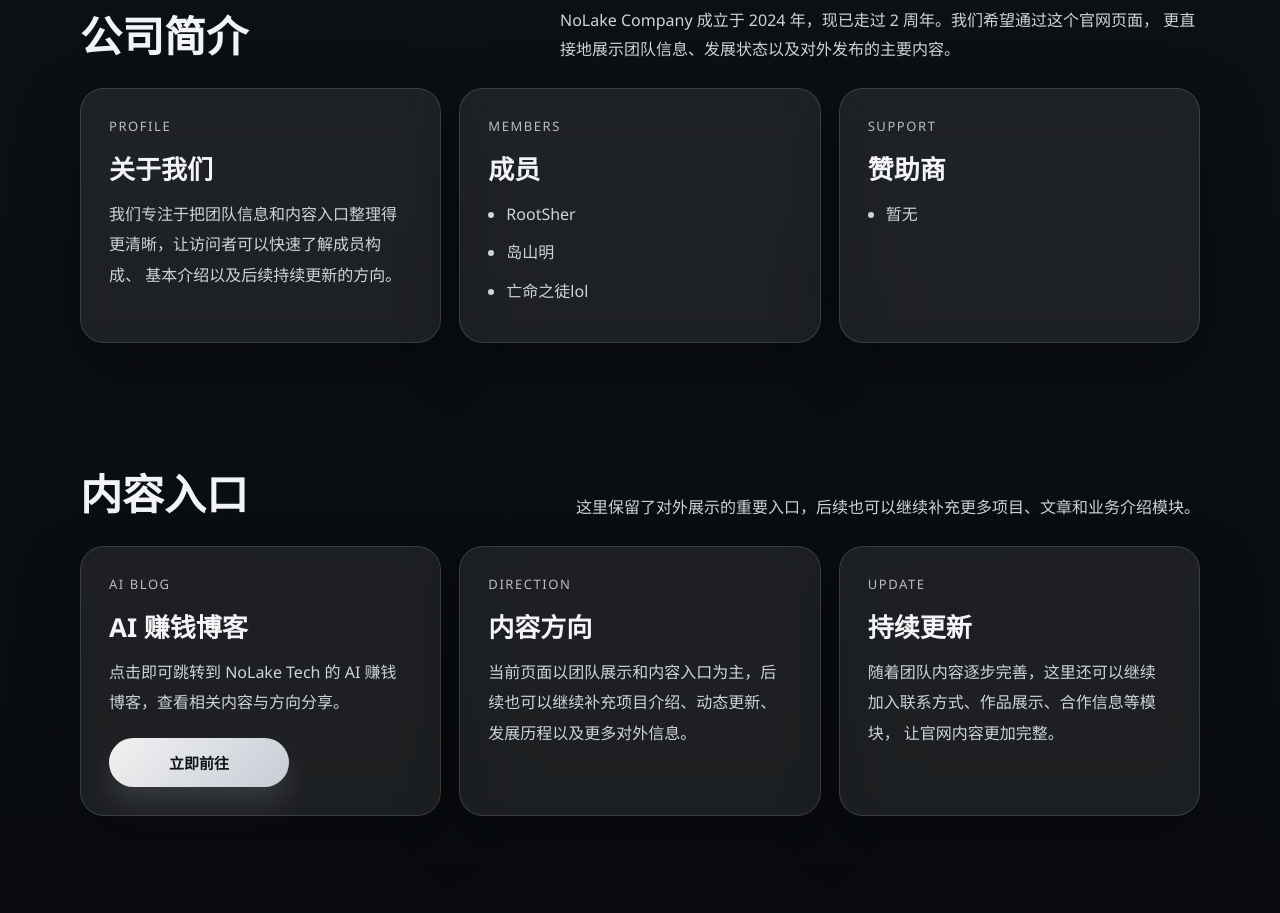
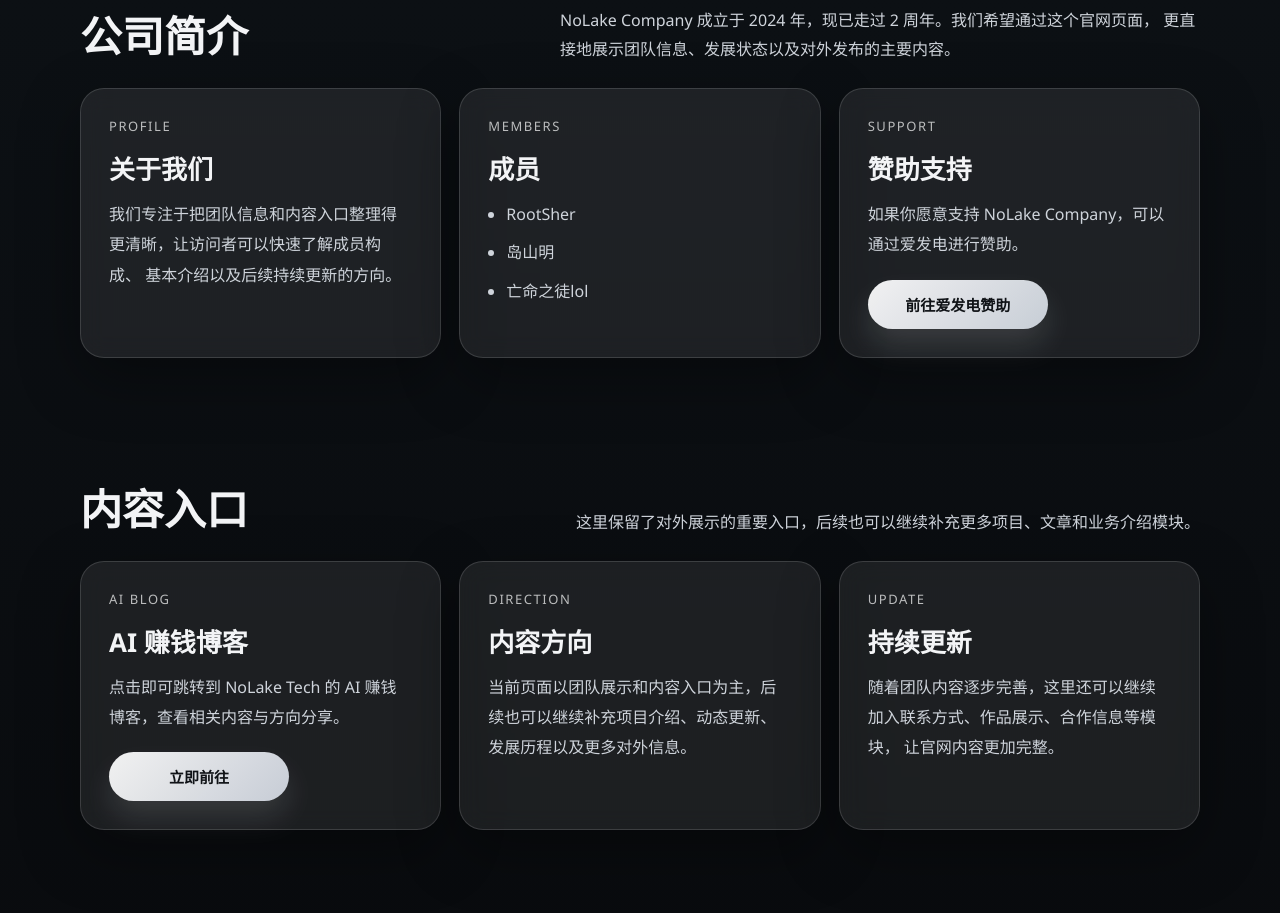
Before and after one commit to NoLakeTech/NoLakeTech.github.io, a plain HTML site: page index.html in a window 1280 px wide. Shown: the part 899-1812 px from the top of the page. Drawn offline with Linux system fonts and the light colour scheme.

Commit message:
Revise sponsorship section in index.html
Updated sponsorship section with new title and support message.

```diff
--- a/index.html
+++ b/index.html
@@ -418,10 +418,13 @@
 
       <article class="info-card">
         <p class="card-label">Support</p>
-        <h3 class="card-title">赞助商</h3>
-        <ul class="sponsor-list">
-          <li>暂无</li>
-        </ul>
+        <h3 class="card-title">赞助支持</h3>
+        <p class="card-copy">
+          如果你愿意支持 NoLake Company，可以通过爱发电进行赞助。
+        </p>
+        <div style="margin-top: 20px;">
+          <a class="button button-primary" href="https://afdian.com/a/co12345" target="_blank" rel="noopener noreferrer">前往爱发电赞助</a>
+        </div>
       </article>
     </div>
   </section>
```
